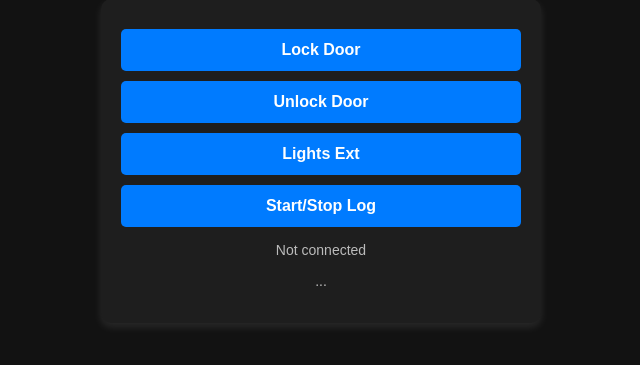
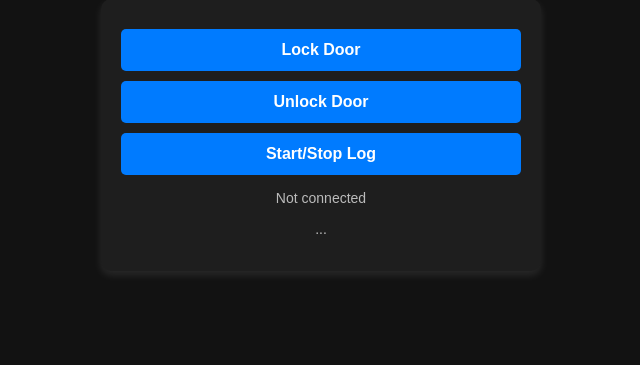
Before and after one commit to astron51/zc33s_105, a plain HTML site: page index2.html in a window 1280 px wide. Shown: the part 99-464 px from the top of the page, without its empty margins (319-959 px from the left). Drawn offline with Linux system fonts and the light colour scheme.

Commit message:
Update index2.html

```diff
--- a/index2.html
+++ b/index2.html
@@ -60,7 +60,7 @@
     <div class="container">
         <button class="btn" onclick="sendData('kcol_k14c9')">Lock Door</button>
         <button class="btn" onclick="sendData('kcolnu_k14c8')">Unlock Door</button>
-	     <button class="btn" onclick="sendData('light_toggle')">Lights Ext</button>
+	     <!--<button class="btn" onclick="sendData('light_toggle')">Lights Ext</button>-->
 		<button class="btn" onclick="sendData('loggy_k14c7')">Start/Stop Log</button>
 		<!--<button class="btn" onclick="sendData('steinna_k14c6')">Stop Log</button>-->
         <p class="status" id="status">Not connected</p>
```
